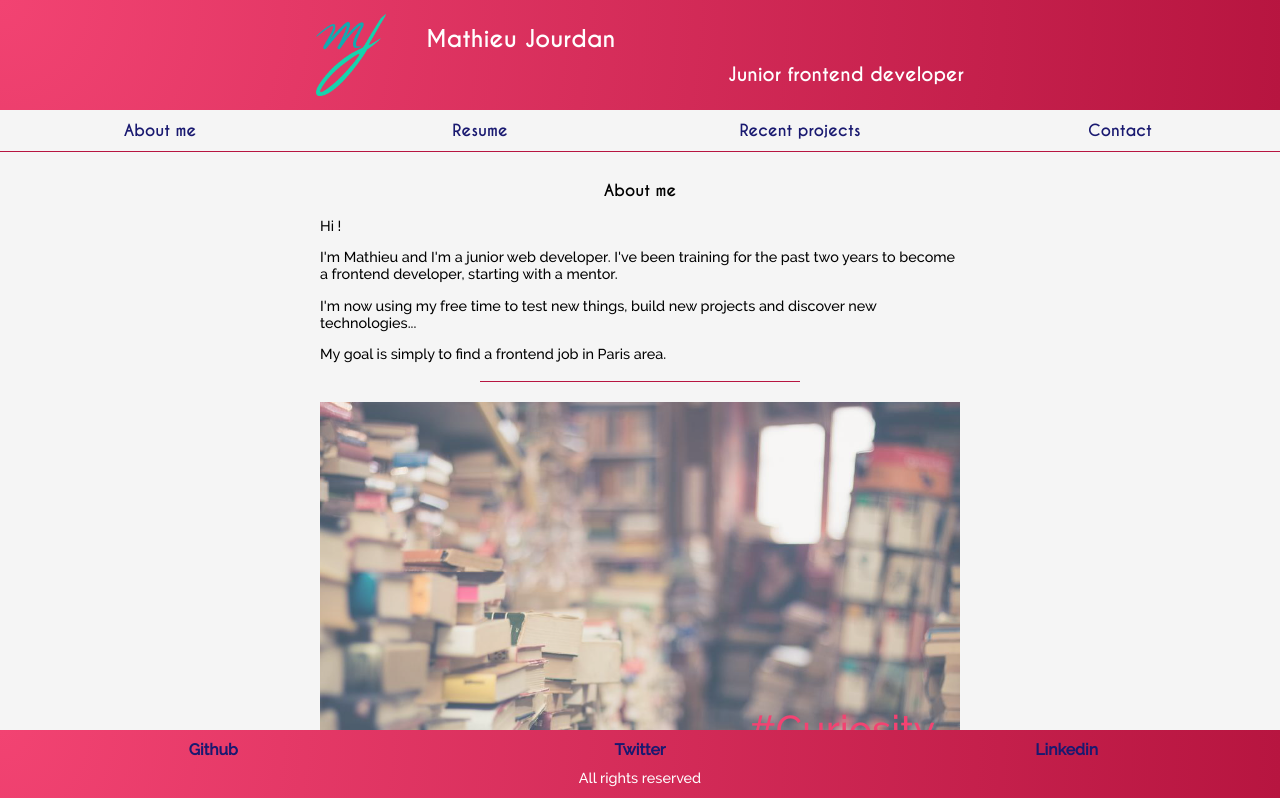
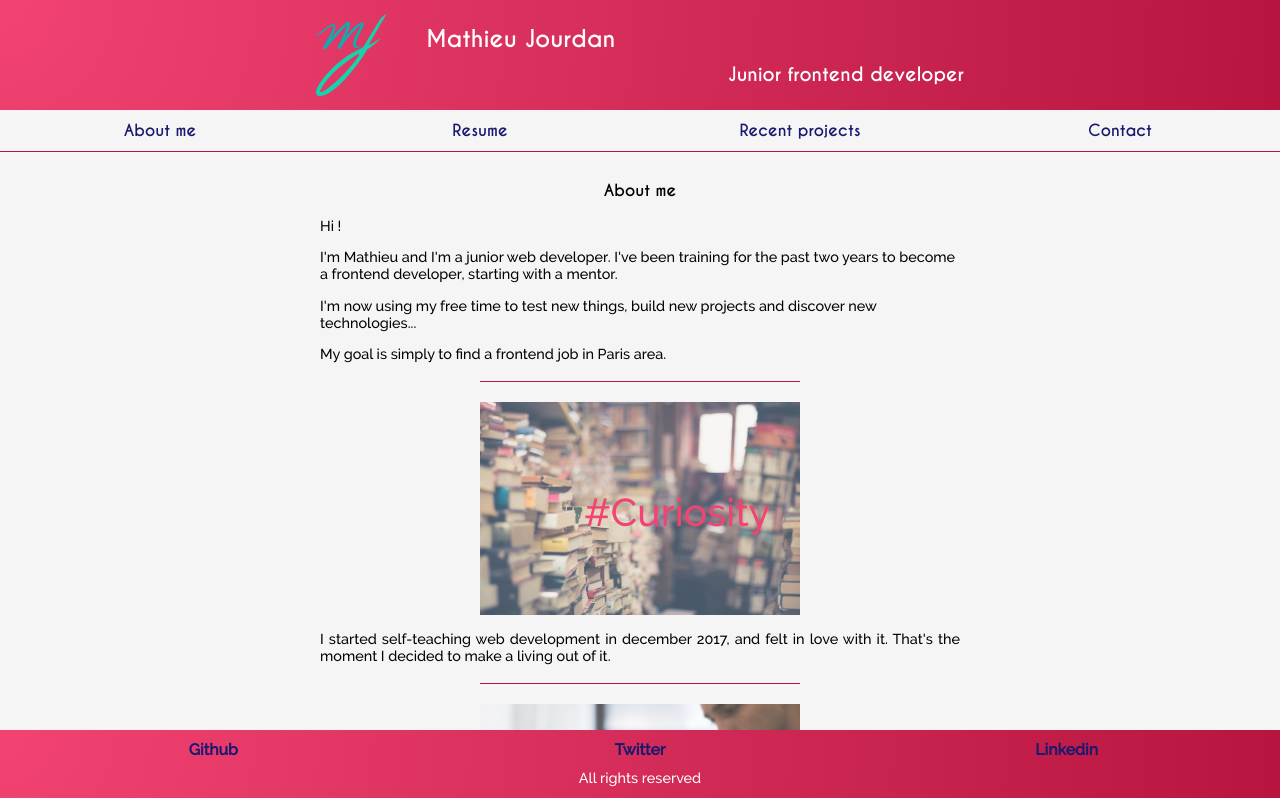
Before and after one commit to MatJOnGit/portfolio-gatsby, a Gatsby app: page / in a window 1280 px wide. Shown: the top 798 px of the page. Built offline with nearby package versions, Linux system fonts and the light colour scheme; what proptypes would draw is missing.

Commit message:
edit data and pictures

```diff
--- a/src/pages/contact.css
+++ b/src/pages/contact.css
@@ -1,4 +1,9 @@
-img {
+.contact-speech {
+    display: flex;
+    flex-direction: column;
+}
+
+.contact-speech img {
     width: 100%;
 }
 
@@ -34,3 +39,10 @@ img {
         margin: 0;
     }
 }
+
+@media (min-width: 1024px) {
+    .contact-speech img {
+        width: 50%;
+        align-self: center;
+    }
+}
--- a/src/pages/index.css
+++ b/src/pages/index.css
@@ -52,3 +52,27 @@
         bottom: -20px;
     }
 }
+
+@media (min-width: 1024px) {
+    .content {
+        margin: 180px 15% 90px;
+    }
+
+    .value-box {
+        display: flex;
+        justify-content: center;
+    }
+
+    .value-box img {
+        width: 50%;
+    }
+
+    .curiosity-value,
+    .teamwork-value {
+        right: 190px;
+    }
+
+    .rigor-value {
+        left: 190px;
+    }
+}
--- a/src/pages/resume.css
+++ b/src/pages/resume.css
@@ -119,6 +119,7 @@
         justify-content: space-between;
         flex-wrap: wrap;
     }
+
     .workplace-card {
         width: 100%;
         background-color: rgb(255, 255, 255);
```
Also changed, not shown: public/images/logos/helpline.jpg, public/images/projects-render/unavailable.jpg.
